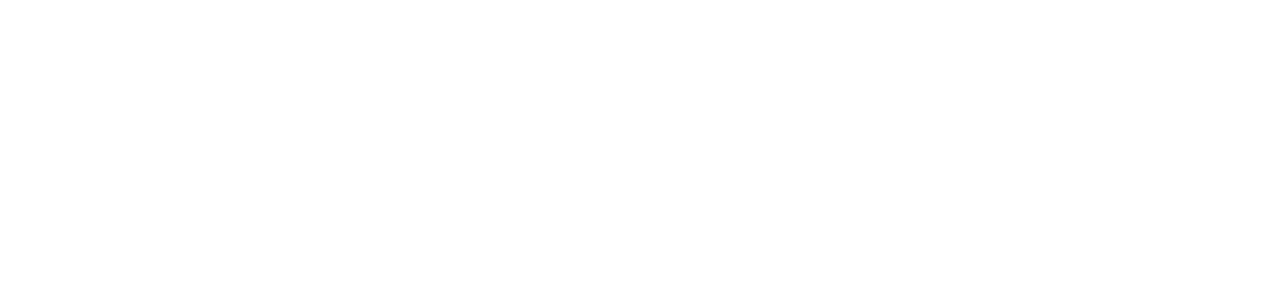
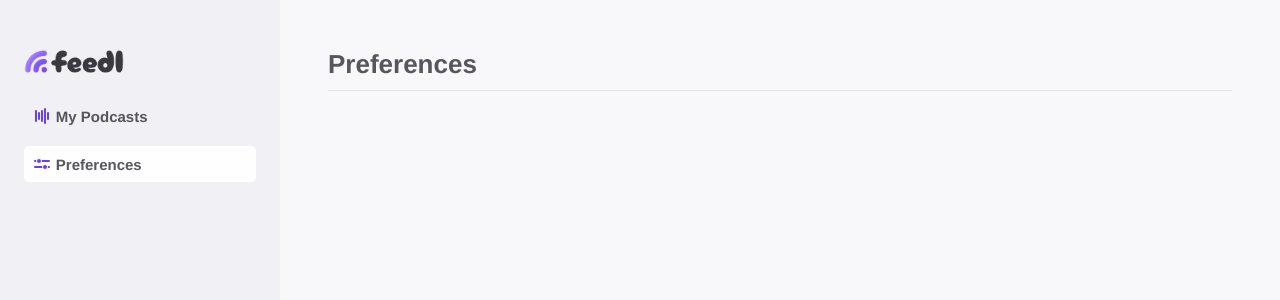
Before and after one commit to ramijames/feedl, a Nuxt app: page /preferences in a window 1280 px wide. Before the commit this address had no page. Shown: the top 300 px of the page. Built offline with nearby package versions, Linux system fonts and the light colour scheme.

Commit message:
Adding preferences, updating sidebar icons

```diff
--- a/components/Sidebar.vue
+++ b/components/Sidebar.vue
@@ -3,9 +3,22 @@
     <img src="@/assets/feedl-logo.png" alt="Feedl Logo" class="feedl-logo" />
     <nuxt-link to="/">
       <svg width="18" height="18" viewBox="0 0 18 18" fill="none" xmlns="http://www.w3.org/2000/svg">
-        <path d="M2 9.18182V9C2 5.134 5.13401 2 9 2V2C12.866 2 16 5.13401 16 9V9.18182M2 9.18182V13.9C2 15.0598 2.9402 16 4.1 16V16C5.2598 16 6.2 15.0598 6.2 13.9V12.5909C6.2 10.7081 4.6737 9.18182 2.79091 9.18182H2ZM16 9.18182V13.9C16 15.0598 15.0598 16 13.9 16V16C12.7402 16 11.8 15.0598 11.8 13.9V12.5909C11.8 10.7081 13.3263 9.18182 15.2091 9.18182H16Z" stroke="#E97430" stroke-width="1.5" stroke-linecap="round"/>
+        <rect x="8" y="3" width="2" height="12" rx="1" fill="black"/>
+        <rect x="11" y="1" width="2" height="16" rx="1" fill="black"/>
+        <rect x="2" y="3" width="2" height="12" rx="1" fill="black"/>
+        <rect x="14" y="5" width="2" height="8" rx="1" fill="black"/>
+        <rect x="5" y="5" width="2" height="8" rx="1" fill="black"/>
       </svg>
       My Podcasts
+    </nuxt-link>
+    <nuxt-link to="/preferences">
+      <svg width="18" height="18" viewBox="0 0 18 18" fill="none" xmlns="http://www.w3.org/2000/svg">
+        <rect x="1" y="7" width="2" height="16" rx="1" transform="rotate(-90 1 7)" fill="black"/>
+        <rect x="1" y="13" width="2" height="16" rx="1" transform="rotate(-90 1 13)" fill="black"/>
+        <circle cx="12" cy="12" r="2.5" fill="black" stroke="white"/>
+        <circle cx="6" cy="6" r="2.5" fill="black" stroke="white"/>
+      </svg>
+      Preferences
     </nuxt-link>
   </div>
 </template>
@@ -39,7 +52,7 @@
     border-radius: $br-md;
     margin-bottom: $spacing-sm;
     text-decoration: none;
-    color: rgba($brand, .85);
+    color: rgba($black, .85);
     transition: background-color .35s ease;
     display: flex;
     flex-direction: row;
@@ -51,8 +64,8 @@
     app-region: no-drag;
 
     svg {
-      path {
-        stroke: $brand;
+      rect, circle {
+        fill: $brand;
       }
     }
 
--- a/pages/feed/[id].vue
+++ b/pages/feed/[id].vue
@@ -1,6 +1,6 @@
 <template>
   <NuxtLayout>
-    <div v-if="feed" class="feed-detail">
+    <div v-if="feed" class="feed-detail sheet-content">
       <header>
         <img v-if="feedImage" :src="feedImage" :alt="feed.title" />
         <h1>{{ feed.title }}</h1>
--- /dev/null
+++ b/pages/preferences/index.vue
@@ -0,0 +1,24 @@
+<template>
+  <NuxtLayout>
+    <section class="sheet-content">
+      <h1>Preferences</h1>
+    </section>
+  </NuxtLayout>
+</template>
+
+<script setup>
+
+import { useModal } from '~/stores/modal'
+const modal = useModal()
+
+const { refreshTrigger } = storeToRefs(modal)
+watch(refreshTrigger, async () => {
+  console.log('Refreshing feeds because of refreshTrigger...')
+  await getFeeds()
+})
+
+definePageMeta({
+  layout: 'default'
+});
+
+</script>
```
